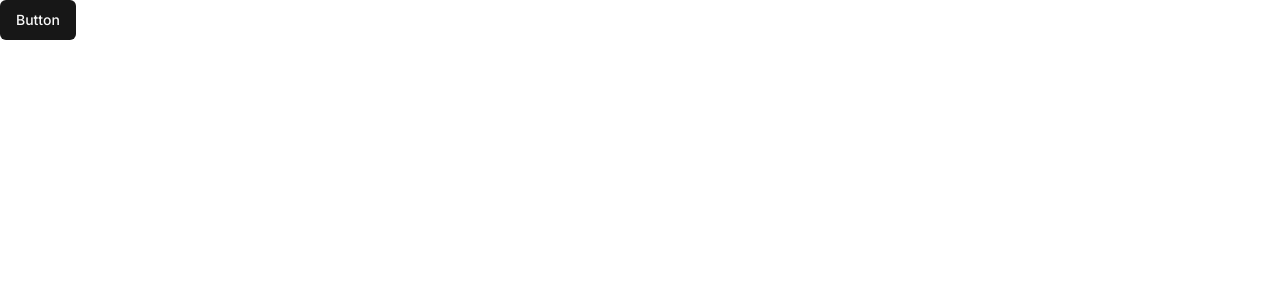
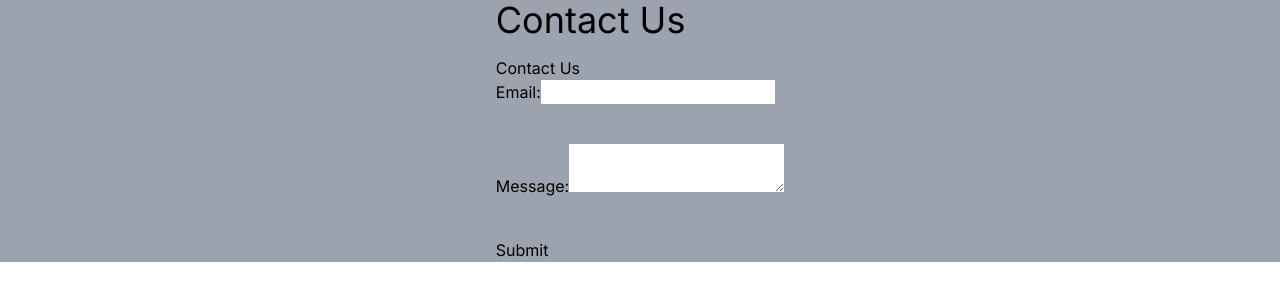
Before and after one commit to Hub-of-Abdullah/School-Management-System-SMS, a Next.js app: page / in a window 1280 px wide. Shown: the top 300 px of the page. Built offline with nearby package versions, Linux system fonts and the light colour scheme.

Commit message:
Updated email configuration using nodeMailer

```diff
--- /dev/null
+++ b/app/api/email/route.js
@@ -0,0 +1,61 @@
+const { NextResponse } = require("next/server");
+const nodemailer = require("nodemailer");
+
+export async function POST(request) {
+    const { email, message } = await request.json();
+    const mailRecivers = [
+        'mkd@bpl.net',
+        'mca@bpl.net',
+        'abdullah.bp.mmd@gmail.com',
+    ];
+    console.log(email);
+
+    const transporter = nodemailer.createTransport({
+        service: "gmail",
+        auth: {
+            user: process.env.GMAIL_FROM,
+            pass: process.env.GMAIL_APP_PASSWORD,
+        },
+    })
+    const mailOptions = {
+        from: process.env.GMAIL_FROM,
+        to: mailRecivers,
+        subject: `Message from (${email})`,
+        text: message,
+    }
+
+    // const transporter = nodemailer.createTransport({
+    //     host: process.env.WEB_HOST, // SMTP server address (usually mail.your-domain.com) // mail.beximcopharma.net
+    //     port: 465, // Port for SMTP (usually 465)
+    //     secure: true, // Usually true if connecting to port 465
+    //     auth: {
+    //         user: process.env.GMAIL_FROM, //"***-example-person@gmail.com", // Your email address // knowledgecenter@beximcopharma.net
+    //         pass: process.env.GMAIL_APP_PASSWORD, // Password (for gmail, your app password)// (Jy1GZBR2U@c
+    //         // For better security, use environment variables set on the server for these values when deploying
+    //     },
+    // });
+
+    // const mailOptions = await transporter.sendMail({
+    //     from: process.env.GMAIL_FROM, // knowledgecenter@beximcopharma.net
+    //     to: mailRecivers, // [email, 'abdullah.bp.mmd@gmail.com'],
+    //     subject: `Message from (${email})`,
+    //     text: message,
+    // });
+
+
+    try {
+        // await transporter.sendMail(mailOptions);
+        transporter.sendMail(mailOptions, (err, data) => {
+            if (err) {
+                console.log(err);
+                res.send("error" + JSON.stringify(err));
+            } else {
+                console.log("mail send");
+                res.send("success");
+            }
+        });
+        return NextResponse.json({ message: "Success!", status: 200 });
+    } catch (err) {
+        return NextResponse.json({ message: "Failed!", status: 500 });
+    }
+}
--- a/app/page.js
+++ b/app/page.js
@@ -1,12 +1,26 @@
-"use clint"
-import Image from "next/image";
-import { Button } from "@/components/ui/button"
+// "use clint"
+// import Image from "next/image";
+// import { Button } from "@/components/ui/button"
 
-export default function Home() {
+// export default function Home() {
+//   return (
+//     <div>
+//       <Button >Button</Button>
+
+//     </div>
+//   );
+// }
+import ContactForm from "@/components/ContactForm"
+
+const page = () => {
   return (
-    <div>
-      <Button >Button</Button>
+    <main className="flex grow flex-col items-center justify-center bg-gray-400">
+      <div className="space-y-4">
+        <h1 className="text-4xl">Contact Us</h1>
+        <ContactForm />
+      </div>
+    </main>
+  )
+}
 
-    </div>
-  );
-}
+export default page
--- /dev/null
+++ b/components/ContactForm.js
@@ -0,0 +1,44 @@
+"use client"
+import { useState } from "react";
+
+function ContactForm() {
+    const [email, setEmail] = useState("");
+    const [message, setMessage] = useState("");
+
+    const handleSubmit = async (e) => {
+        e.preventDefault();
+
+        await fetch("/api/email", {
+            method: "POST",
+            body: JSON.stringify({ email, message }),
+        });
+    };
+
+    return (
+        <div>
+            <h2>Contact Us</h2>
+            <form onSubmit={handleSubmit} className="space-y-10">
+                <div>
+                    <label>Email:</label>
+                    <input
+                        type="email"
+                        value={email}
+                        onChange={(e) => setEmail(e.target.value)}
+                        required
+                    />
+                </div>
+                <div>
+                    <label>Message:</label>
+                    <textarea
+                        value={message}
+                        onChange={(e) => setMessage(e.target.value)}
+                        required
+                    ></textarea>
+                </div>
+                <button type="submit">Submit</button>
+            </form>
+        </div>
+    );
+}
+
+export default ContactForm;
--- a/package.json
+++ b/package.json
@@ -15,6 +15,7 @@
     "clsx": "^2.1.1",
     "lucide-react": "^0.378.0",
     "next": "14.2.3",
+    "nodemailer": "^6.9.13",
     "react": "^18",
     "react-dom": "^18",
     "tailwind-merge": "^2.3.0",
```
Also changed, not shown: 2 other files (tests, documents, lock files or other folders).
